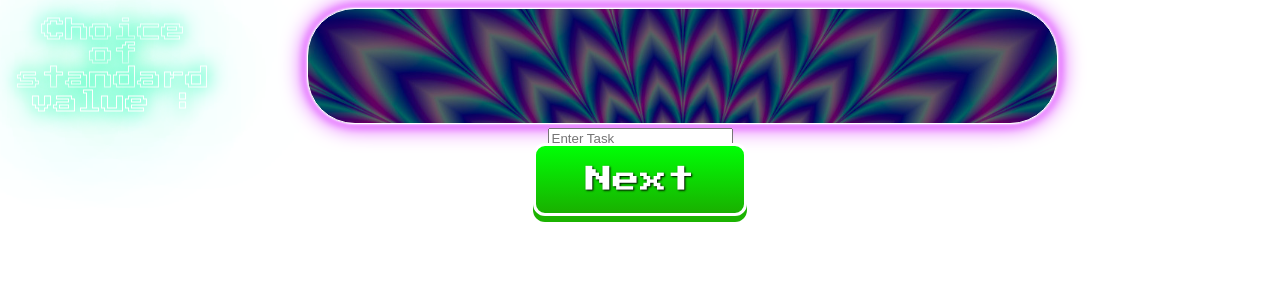
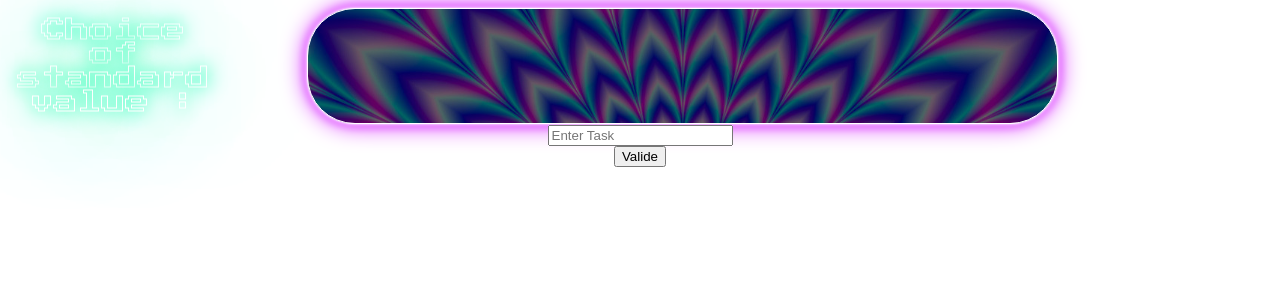
Before and after one commit to AnNaNnq/planningPokerPP, an Angular app: page /game in a window 1280 px wide. Shown: the top 300 px of the page. Built offline with nearby package versions, Linux system fonts and the light colour scheme.

Commit message:
carte café

```diff
--- a/src/app/components/game-component/game-component.component.html
+++ b/src/app/components/game-component/game-component.component.html
@@ -13,17 +13,12 @@
 
   <div id="PlayerButton">
     <div class="card-button" (click)="selectButton(i)" *ngFor="let i of listValue">
-      <div class="card-button_label"> {{ i }}</div>
+      <span *ngIf="i == 'cafe'" class="card-button_icon material-icons">local_cafe</span>
+      <div class="card-button_label" *ngIf="i != 'cafe'"> {{ i }}</div>
     </div>
   </div>
 
-  <start-button [pushableBackground]="'hsl(111, 100%, 35%)'"
-                [captionBackground]="'linear-gradient(#00ff05, #19b000)'"
-                [captionColor]="'white'"
-                [name]="'Next'"
-                [link]="'/game'" id="validateButton">
-  </start-button>
-  <!-- <button id="validateButton" (click)="valideStage()">Valide</button> -->
+  <button id="validateButton" (click)="valideStage()">Valide</button>
 
 
   <start-button [pushableBackground]="'hsl(111, 100%, 35%)'"
--- a/src/app/components/game-component/game-component.component.scss
+++ b/src/app/components/game-component/game-component.component.scss
@@ -34,7 +34,7 @@
 
 #StandarValue {
   font-family: 'Press Start 2P', serif;
-  font-size: 1.2em;
+  font-size: 1em;
 }
 
 #ActualTask {
@@ -99,3 +99,13 @@
   font-family: 'Press Start 2P', serif;
   font-size: 2.5em;
 }
+
+.card-button_icon {
+  height: 210px;
+  text-shadow: rgb(0, 255, 170) 0.1px 0.2px 6px;
+  color: rgb(255, 255, 255);
+  font-size: 3.2em;
+  display: flex;
+  justify-content: center;
+  align-items: center;
+}
```
Also changed, not shown: src/app/app.module.ts (+8 -6 lines).
